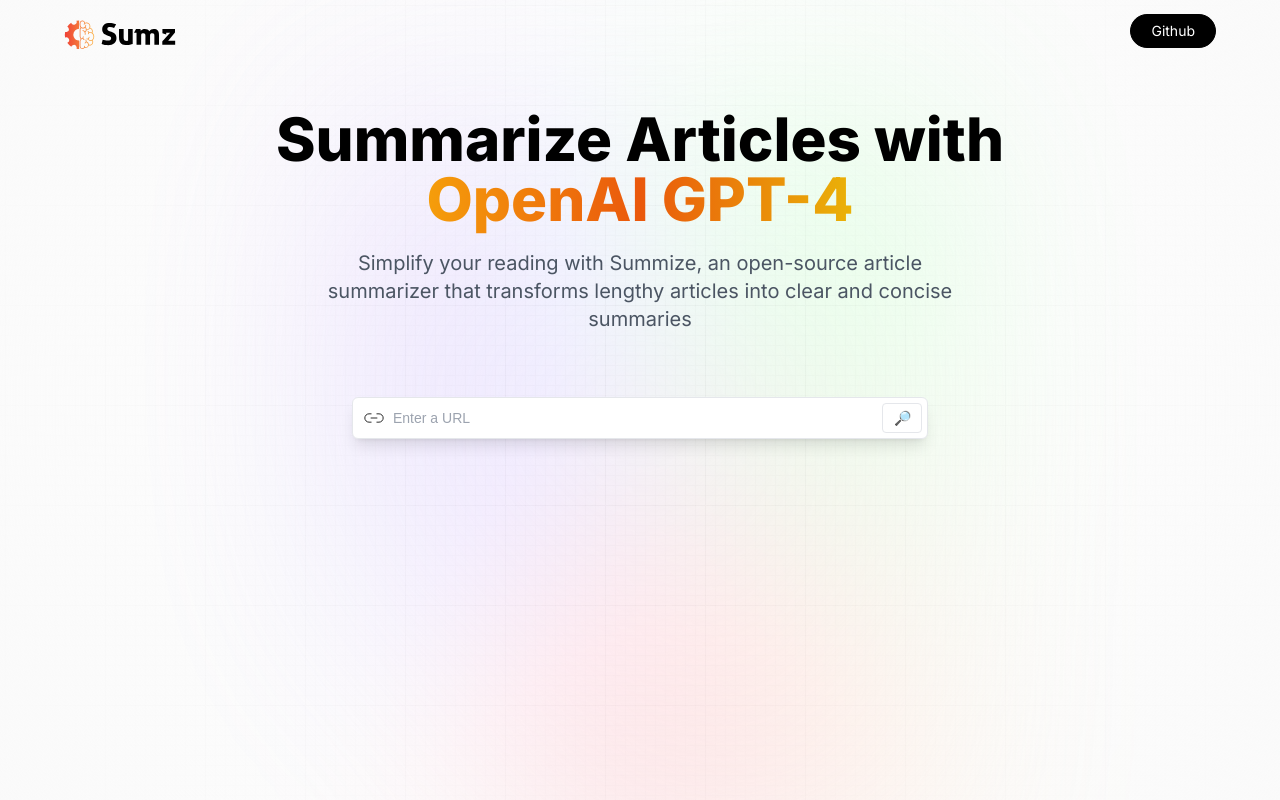
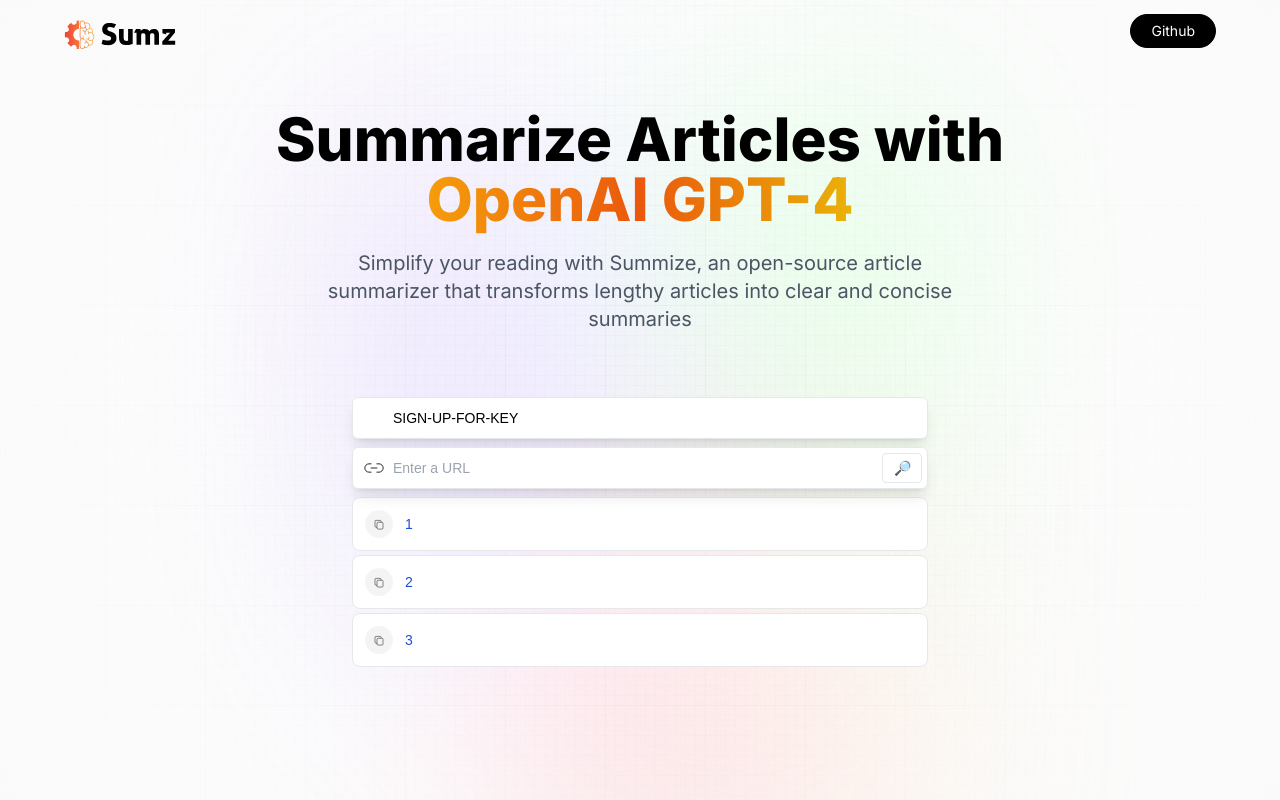
Before and after one commit to ista1024/ai-summarizer, a Next.js app: page / in a window 1280 px wide. Built offline with nearby package versions, Linux system fonts and the light colour scheme.

Commit message:
added test code

```diff
--- a/components/demo.tsx
+++ b/components/demo.tsx
@@ -1,23 +1,95 @@
 "use client";
 import { useEffect, useState } from "react"
 import Image from "next/image"
-// import {} from '@/'
+import { useLazyGetSummaryQuery } from "@/services/article";
 
+type Article = {
+  url: string,
+  summary: string
+}
+
+const envRapidApiKey = process.env.RAPID_API_ARTICLE_KEY || '';
+
+const testArticles = [
+  {
+    url: '1',
+    summary: `11
+    Alongside building this application, you'll also learn how to:
+- setup a ReactJS project using Vite
+- create a responsive, beautiful UI/UX with a nice touch of glass morphism using Tailwind CSS
+- make advanced RTK query API requests that fire on condition`
+  },
+  {
+    url: '2',
+    summary: `22
+    Alongside building this application, you'll also learn how to:
+- setup a ReactJS project using Vite
+- create a responsive, beautiful UI/UX with a nice touch of glass morphism using Tailwind CSS
+- make advanced RTK query API requests that fire on condition`
+  },
+  {
+    url: '3',
+    summary: `33
+    Alongside building this application, you'll also learn how to:
+- setup a ReactJS project using Vite
+- create a responsive, beautiful UI/UX with a nice touch of glass morphism using Tailwind CSS
+- make advanced RTK query API requests that fire on condition`
+  },
+]
 
 const Demo = () => {
-  const [article, setArticle] = useState({
+  const [article, setArticle] = useState<Article>({
     url: '',
     summary: ''
   })
+  const [allArticles, setAllArticles] = useState<Article[]>(testArticles)
+  const [copied, setCopied] = useState('')
+  const [rapidApiKey, setRapidApiKey] = useState(envRapidApiKey)
 
-  const handleSubmit = () => {
-    alert('Submitted')
+  const [getSummary, { error, isFetching }] = useLazyGetSummaryQuery()
 
+  useEffect(() => {
+    console.log(rapidApiKey)
+    const articles = localStorage.getItem('articles')
+    if (articles) {
+      const articlesFromLocalStorage = JSON.parse(articles)
+      setAllArticles(articlesFromLocalStorage)
+    }
+  }, [])
+
+
+  const handleSubmit = async (e: React.SyntheticEvent) => {
+    e.preventDefault()
+    const { data } = await getSummary({ articleUrl: article.url, rapidApiKey: 'env' })
+
+    if (data?.summary) {
+      const newArticle = { ...article, summary: data?.summary || '' }
+      const updatedAllArticle = [newArticle, ...allArticles]
+
+      setArticle(newArticle)
+      setAllArticles(updatedAllArticle)
+
+      localStorage.setItem('articles', JSON.stringify(updatedAllArticle))
+    }
+  }
+
+  const handleCopy = (copyUrl: string) => {
+    setCopied(copyUrl)
+    navigator.clipboard.writeText(copyUrl)
+    setTimeout(() => setCopied(''), 3000)
   }
 
   return (
     <section className="mt-16 w-full max-w-xl">
       <div className="flex flex-col w-full gap-2">
+        <input
+          className="url_input"
+          type="url"
+          placeholder="Rapid Api Key"
+          value={rapidApiKey}
+          onChange={(e) => setRapidApiKey(e.target.value)}
+          required
+        />
         <form className="relative flex justify-center items-center"
           onSubmit={handleSubmit}>
           <Image
@@ -46,8 +118,68 @@
           </button>
         </form>
         {/* Browse URL History */}
+        <div className="flex flex-col gap-1 max-h-60 overflow-y-auto">
+          {allArticles.map((item, index) => (
+            <div
+              key={`link-${index}`}
+              onClick={() => setArticle(item)}
+              className="link_card"
+            >
+              <div
+                className="copy_btn"
+                onClick={() => handleCopy(item.url)}
+              >
+                <Image
+                  className="w-[40%] h-[40%] object-contain"
+                  src={copied === item.url ? "/tick.svg" : "/copy.svg"}
+                  alt="copy"
+                  width={28}
+                  height={37}
+                  priority
+                />
+              </div>
+              <p className="flex-1 font-satoshi text-blue-700 font-medium text-sm truncate">
+                {item.url}
+              </p>
+            </div>
+          ))}
+        </div>
       </div>
       {/* Display Result */}
+      <div className="my-10 max-w-full flex justify-center items-center">
+        {isFetching ? (
+          <Image
+            className="w-20 h-20 object-contain"
+            src="/loader.svg"
+            alt="loader"
+            width={28}
+            height={37}
+            priority
+          />
+        ) : error ? (
+          <p className="font-inter font-bold text-black text-center">
+            {`Well, that wasn't suppoered to happen...`}
+            <br />
+            <span className="font-satoshi font-normal text-gray-700">
+              {error?.data?.error}
+            </span>
+          </p>
+        ) : (
+          article?.summary && (
+            <div className="flex flex-col gap-3">
+              <h2 className="font-satoshi font-bold text-gray-600 text-lx">
+                {`Article `}
+                <span className="blue_gradient">Summary</span>
+              </h2>
+              <div className="summary_box">
+                <p className="font-inter font-medium text-sm text-gray-700">
+                  {article?.summary || ''}
+                </p>
+              </div>
+            </div>
+          )
+        )}
+      </div>
     </section>
   )
 }
```
